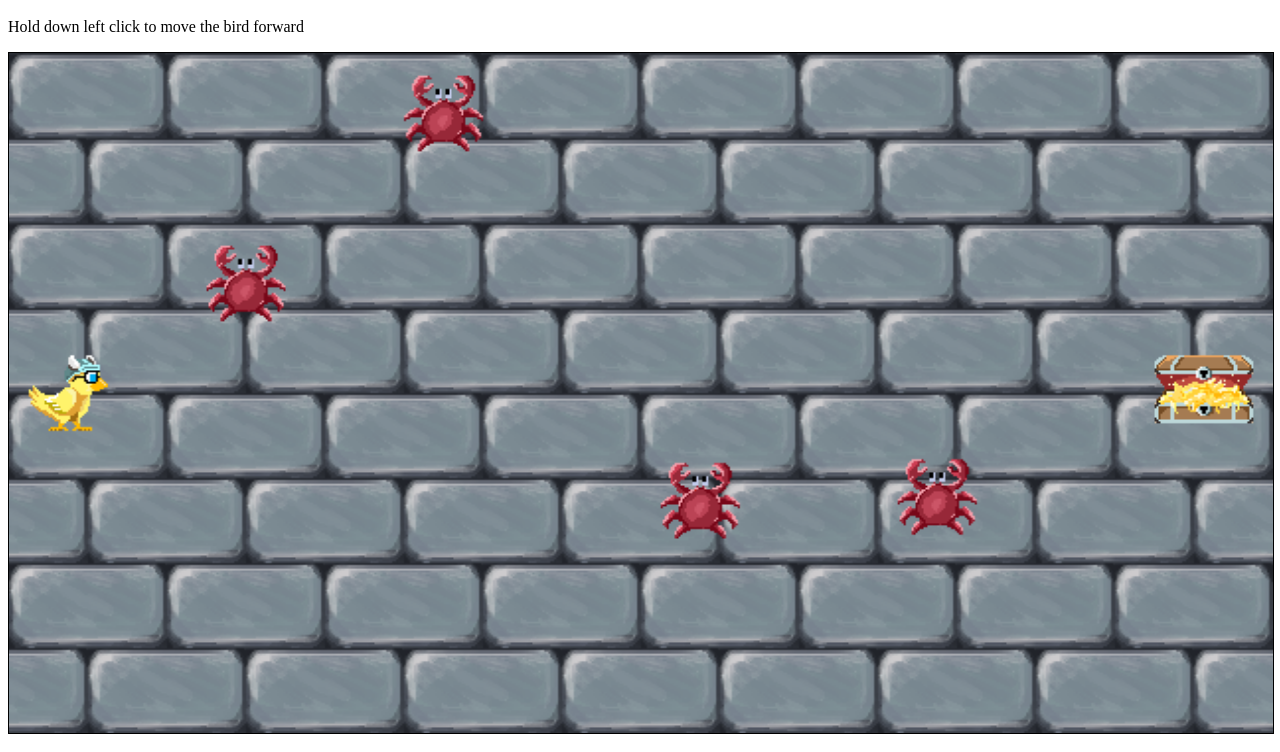
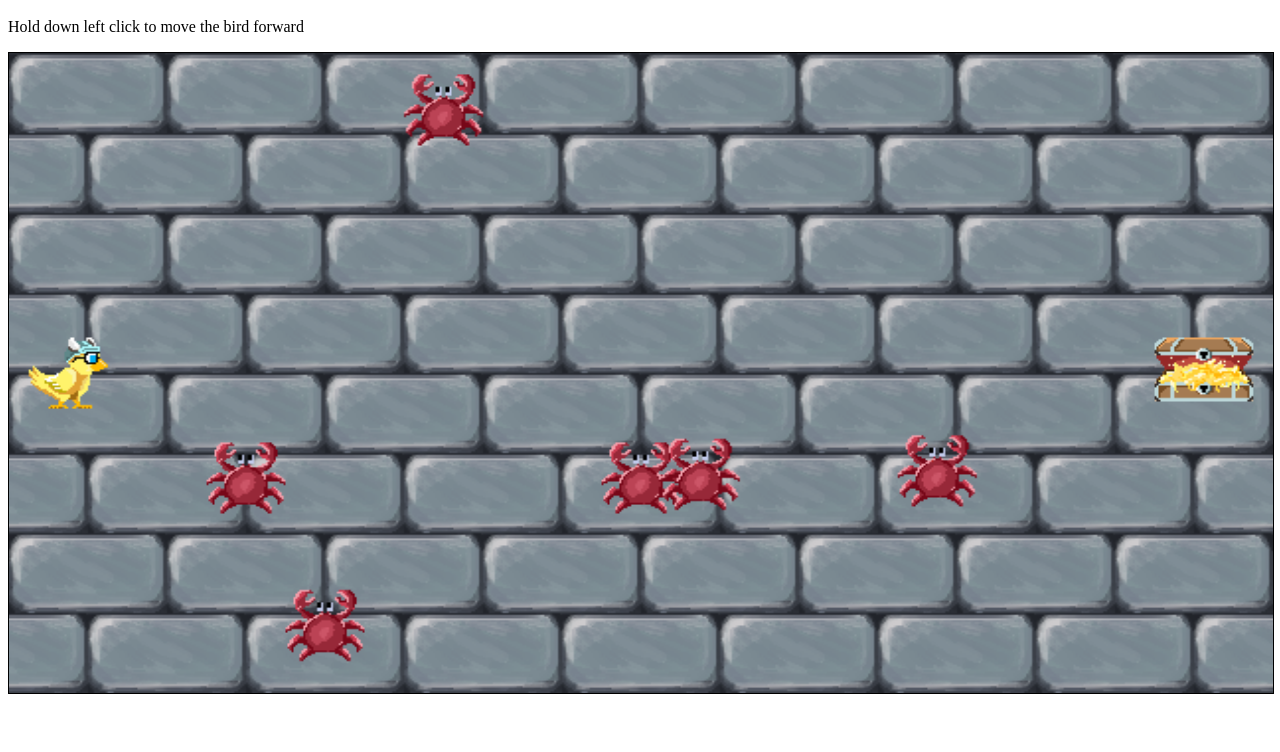
Before and after one commit to ArnoldPires/Zenva, a plain HTML site: page learning-javascript/challenge-object/index.html in a window 1280 px wide. Shown: the part 48-800 px from the top of the page. Drawn offline with Linux system fonts and the light colour scheme.

Commit message:
added more crabs to game

```diff
--- a/learning-javascript/challenge-object/main.js
+++ b/learning-javascript/challenge-object/main.js
@@ -12,9 +12,23 @@ window.addEventListener("load",function() {
     {
       x: 100, //x coordinate
       y: 100, //y coordinate
-      speedY: 2, //speed in Y
+      speedY: 1, //speed in Y
       w: 40, //width
       h: 40 //heght
+    },
+    {
+      x: 300,
+      y: 100,
+      speedY: 1,
+      w: 40,
+      h: 40
+    },
+    {
+      x: 140,
+      y: 300,
+      speedY: 2,
+      w: 40,
+      h: 40
     },
     {
       x: 200,
@@ -104,7 +118,6 @@ var player = {
     sprites.goal = new Image();
     sprites.goal.src = 'images/chest.png';
   };
-
   //update the logic
   var update = function() {
 
--- a/learning-javascript/challenge-object/style.css
+++ b/learning-javascript/challenge-object/style.css
@@ -4,5 +4,9 @@ canvas {
 }
 #mycanvas {
   width: 100%;
-  height: 680px;
+  height: 640px;
 }
+img {
+  width: 150px;
+  height: 136px;
+}
```
Also changed, not shown: learning-javascript/challenge-object/index.html (+2 -1 lines).
